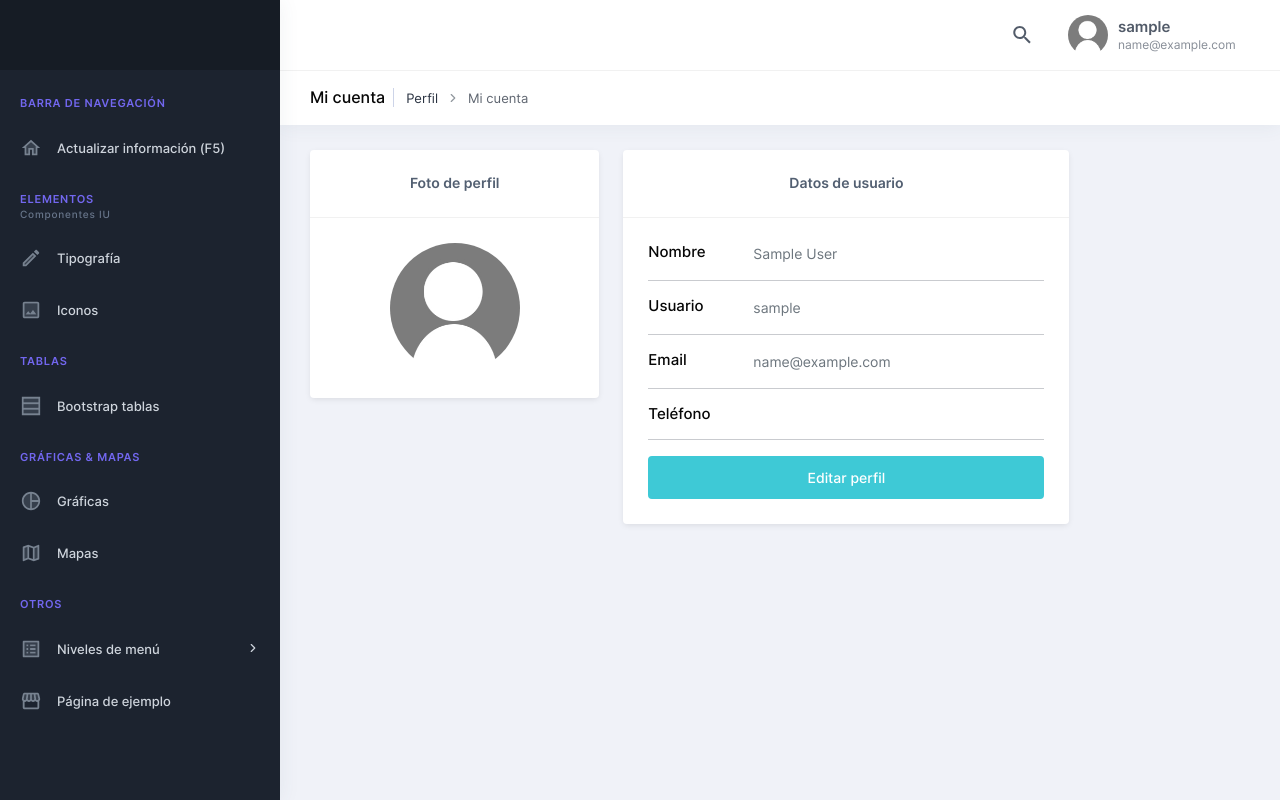
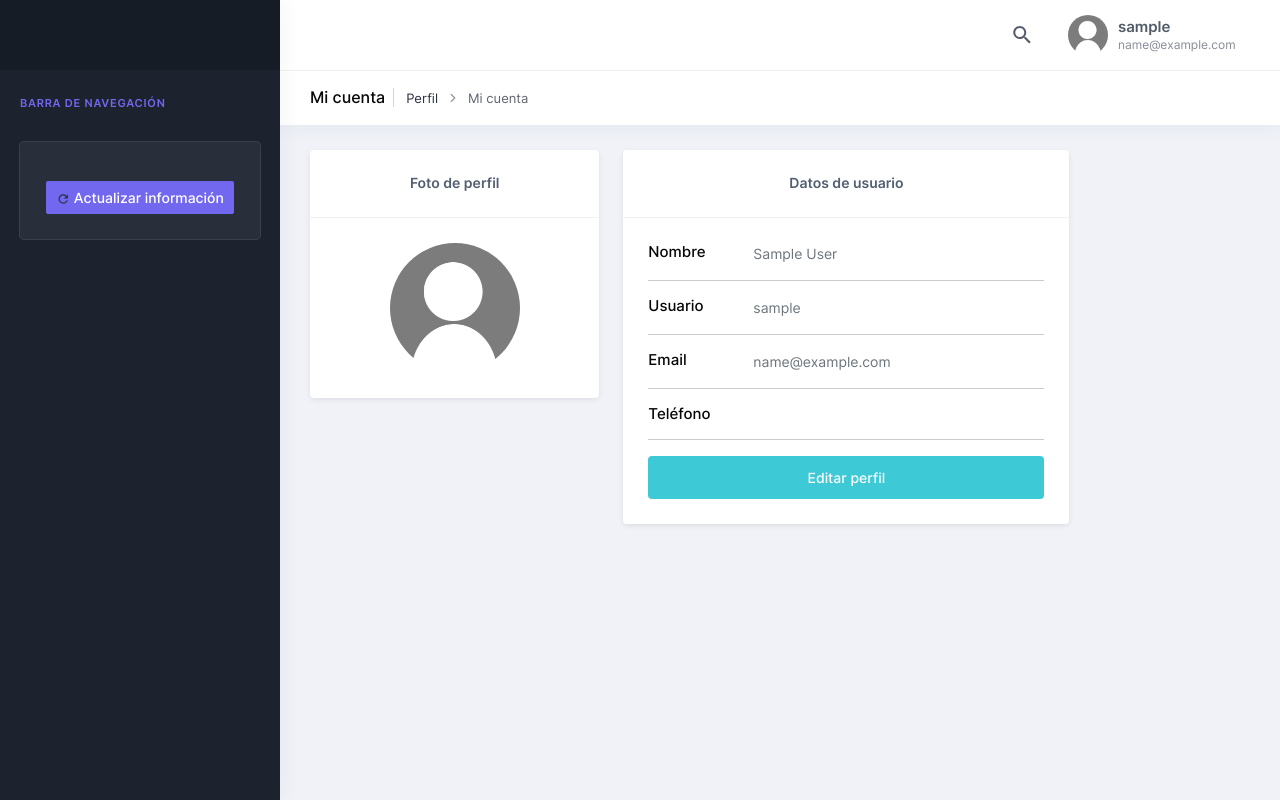
Before and after one commit to leduardodp/radondata, a Django app: page /profile/ in a window 1280 px wide. Run offline with Django 5.2, Linux system fonts and the light colour scheme; the visitor is signed in with stand-in values (Sample User, id 1); parts of the project's set-up code (start-up, migrations or seed data) failed here and were passed over; some libraries are stand-ins or nearby versions.

```diff
--- a/apps/templates/includes/sidebar.html
+++ b/apps/templates/includes/sidebar.html
@@ -13,72 +13,13 @@
 					<li class="pc-item pc-caption">
 						<label>Barra de navegación</label>
 					</li>
-					<li class="pc-item">
-						<a href="/" class="pc-link "><span class="pc-micon"><i class="material-icons-two-tone">home</i></span><span class="pc-mtext">Actualizar información (F5)</span></a>
-					</li>
-					<li class="pc-item pc-caption">
-						<label>Elementos</label>
-						<span>Componentes IU</span>
-					</li>
-					<li class="pc-item">
-						<a href="/bc_typography.html" class="pc-link "><span class="pc-micon"><i class="material-icons-two-tone">edit</i></span><span class="pc-mtext">Tipografía</span></a>
-					</li>
-					<li class="pc-item">
-						<a href="/icon-feather.html" class="pc-link "><span class="pc-micon"><i class="material-icons-two-tone">image</i></span><span class="pc-mtext">Iconos</span></a>
-					</li>
-					<li class="pc-item pc-caption">
-						<label>Tablas</label>
-					</li>
-					<li class="pc-item">
-						<a href="/tbl_bootstrap.html" class="pc-link "><span class="pc-micon"><i class="material-icons-two-tone">table_rows</i></span><span class="pc-mtext">Bootstrap tablas</span></a>
-					</li>
-					<li class="pc-item pc-caption">
-						<label>Gráficas & Mapas</label>
-					</li>
-					<li class="pc-item">
-						<a href="/chart-apex.html" class="pc-link "><span class="pc-micon"><i class="material-icons-two-tone">pie_chart</i></span><span class="pc-mtext">Gráficas</span></a>
-					</li>
-					<li class="pc-item">
-						<a href="/map-google.html" class="pc-link "><span class="pc-micon"><i class="material-icons-two-tone">map</i></span><span class="pc-mtext">Mapas</span></a>
-					</li>
-					<li class="pc-item pc-caption">
-						<label>Otros</label>
-					</li>
-					<li class="pc-item pc-hasmenu">
-						<a href="#!" class="pc-link"><span class="pc-micon"><i class="material-icons-two-tone">list_alt</i></span><span class="pc-mtext">Niveles de menú</span><span class="pc-arrow"><i data-feather="chevron-right"></i></span></a>
-						<ul class="pc-submenu">
-							<li class="pc-item"><a class="pc-link" href="#!">Menu Level 2.1</a></li>
-							<li class="pc-item pc-hasmenu">
-								<a href="#!" class="pc-link">Menu level 2.2<span class="pc-arrow"><i data-feather="chevron-right"></i></span></a>
-								<ul class="pc-submenu">
-									<li class="pc-item"><a class="pc-link" href="#!">Menu level 3.1</a></li>
-									<li class="pc-item"><a class="pc-link" href="#!">Menu level 3.2</a></li>
-									<li class="pc-item pc-hasmenu">
-										<a href="#!" class="pc-link">Menu level 3.3<span class="pc-arrow"><i data-feather="chevron-right"></i></span></a>
-										<ul class="pc-submenu">
-											<li class="pc-item"><a class="pc-link" href="#!">Menu level 4.1</a></li>
-											<li class="pc-item"><a class="pc-link" href="#!">Menu level 4.2</a></li>
-										</ul>
-									</li>
-								</ul>
-							</li>
-							<li class="pc-item pc-hasmenu">
-								<a href="#!" class="pc-link">Menu level 2.3<span class="pc-arrow"><i data-feather="chevron-right"></i></span></a>
-								<ul class="pc-submenu">
-									<li class="pc-item"><a class="pc-link" href="#!">Menu level 3.1</a></li>
-									<li class="pc-item"><a class="pc-link" href="#!">Menu level 3.2</a></li>
-									<li class="pc-item pc-hasmenu">
-										<a href="#!" class="pc-link">Menu level 3.3<span class="pc-arrow"><i data-feather="chevron-right"></i></span></a>
-										<ul class="pc-submenu">
-											<li class="pc-item"><a class="pc-link" href="#!">Menu level 4.1</a></li>
-											<li class="pc-item"><a class="pc-link" href="#!">Menu level 4.2</a></li>
-										</ul>
-									</li>
-								</ul>
-							</li>
-						</ul>
-					</li>
-					<li class="pc-item"><a href="sample-page.html" class="pc-link "><span class="pc-micon"><i class="material-icons-two-tone">storefront</i></span><span class="pc-mtext">Página de ejemplo</span></a></li>
+					<div class="card text-center">
+						<div class="card-body">
+							<i class="feather icon-rocket f-40"></i>
+							<a href="/" class="btn btn-primary btn-sm text-white m-0">
+								<i class="material-icons-two-tone">refresh</i> Actualizar información</a>
+						</div>
+					</div>
 				</ul>
 			</div>
 		</div>
```
Also changed, not shown: apps/authentication/tasks.py (+38 -12 lines), apps/home/tasks.py (+38 -19 lines), apps/home/views.py (+10 -4 lines), apps/templates/data/dashboard.html (deleted, +0 -61 lines), apps/templates/home/index.html (+3 -7 lines), core/celery.py (+8 -8 lines).
